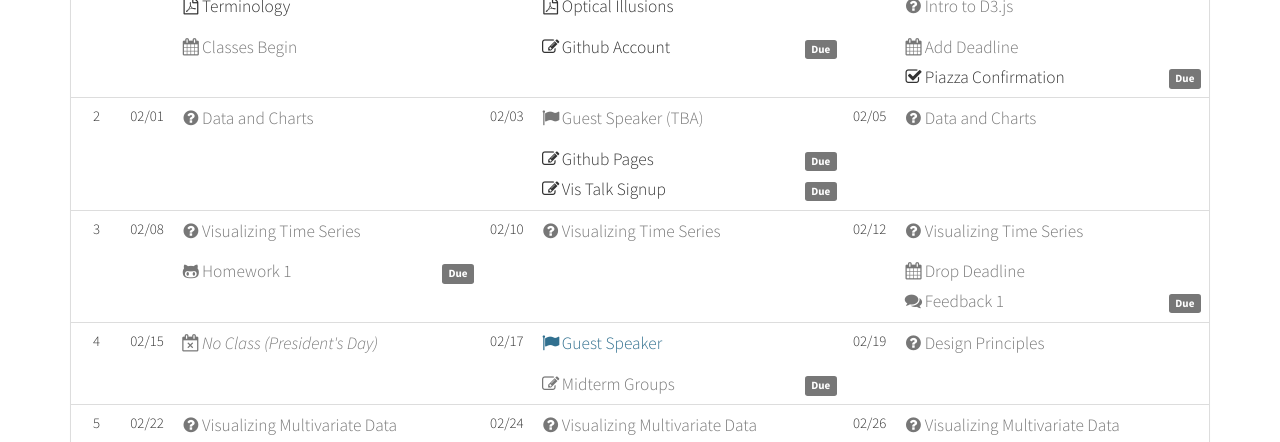
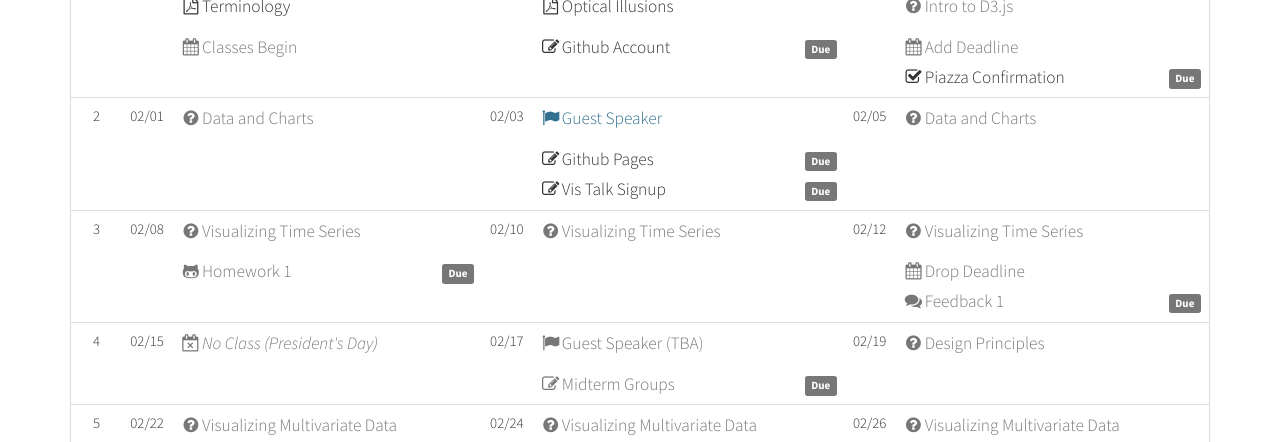
Before and after one commit to usf-cs360-2016/usf-cs360-2016.github.io, a Jekyll site: the page built from schedule.html, in a window 1280 px wide and 900 px high. Shown: the part 293-735 px from the top of the window. Built offline with Jekyll 4.4.1, drawn with Linux system fonts in a browser that asks for light colours; nearby versions of some CDN libraries; part of the change alters nothing that is shown.

```diff
--- a/_data/schedule.yml
+++ b/_data/schedule.yml
@@ -93,8 +93,8 @@
     - class : 2016-02-03 # wednesday
       style : false
       notes :
-        - name  : "Guest Speaker (TBA)"
-          style : "text-muted"
+        - name  : "Guest Speaker"
+          style : "text-info"
           icon  : "fa-flag"
       dates :
         - name  : "Github Pages"
@@ -167,8 +167,8 @@
     - class : 2016-02-17 # wednesday
       style : false
       notes :
-        - name  : "Guest Speaker"
-          style : "text-info"
+        - name  : "Guest Speaker (TBA)"
+          style : "text-muted"
           icon  : "fa-flag"
       dates :
         - name  : "Midterm Groups"
```
